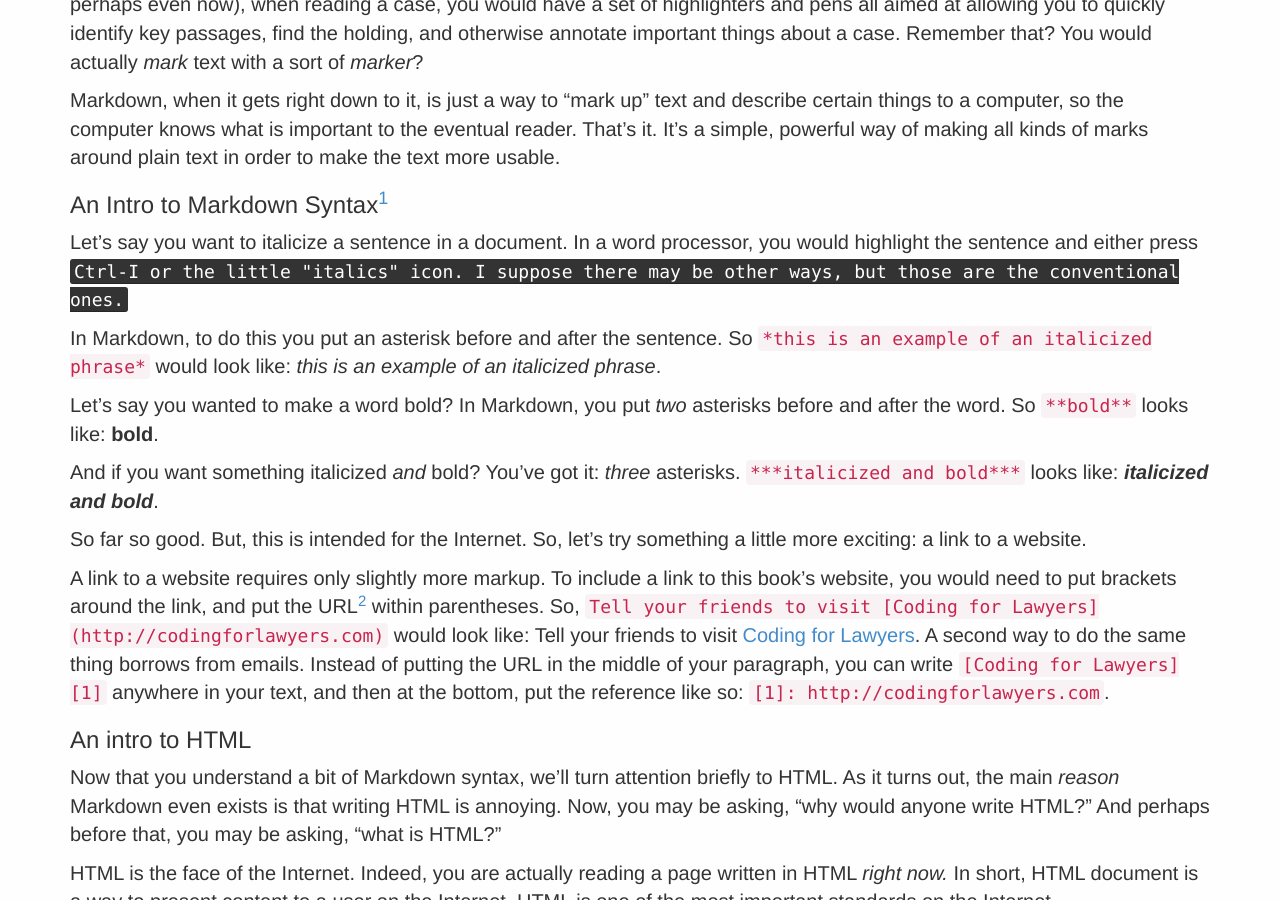
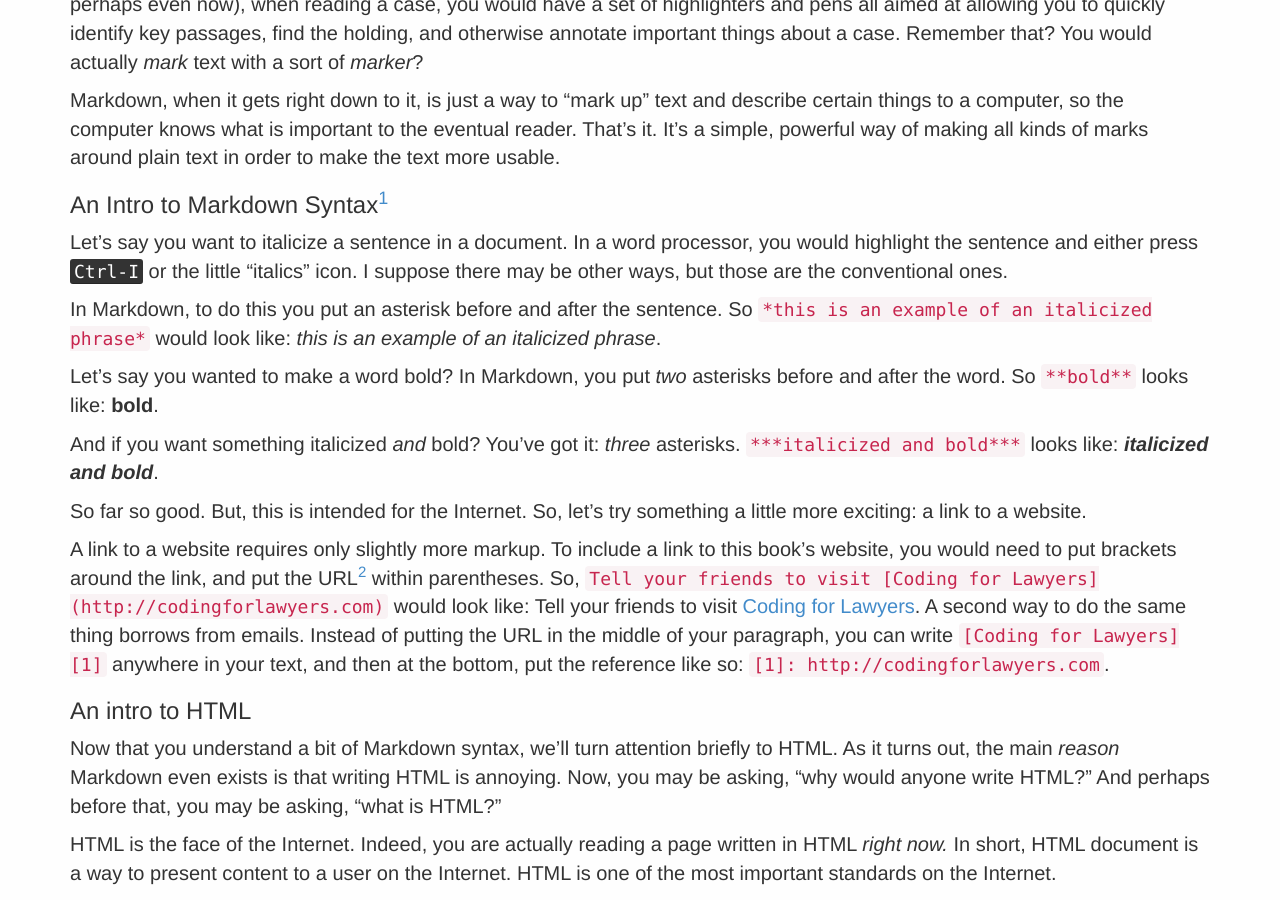
Before and after one commit to vdavez/codingforlawyers, a Jekyll site: the page built from _chapters/ch2.md, in a window 1280 px wide and 900 px high, scrolled down 345 px. Built offline with Jekyll 4.4.1, drawn with Linux system fonts in a browser that asks for light colours; nearby versions of some CDN libraries.

Commit message:
Oops, didn't close KBD tag...HTML, right?

```diff
--- a/_chapters/ch2.md
+++ b/_chapters/ch2.md
@@ -10,7 +10,7 @@ Markdown, when it gets right down to it, is just a way to "mark up" text and des
 
 ### An Intro to Markdown Syntax[^1]
 
-Let's say you want to italicize a sentence in a document. In a word processor, you would highlight the sentence and either press <kbd>Ctrl-I<kbd> or the little "italics" icon. I suppose there may be other ways, but those are the conventional ones.
+Let's say you want to italicize a sentence in a document. In a word processor, you would highlight the sentence and either press <kbd>Ctrl-I</kbd> or the little "italics" icon. I suppose there may be other ways, but those are the conventional ones.
 
 In Markdown, to do this you put an asterisk before and after the sentence. So `*this is an example of an italicized phrase*` would look like: *this is an example of an italicized phrase*.
 
```
